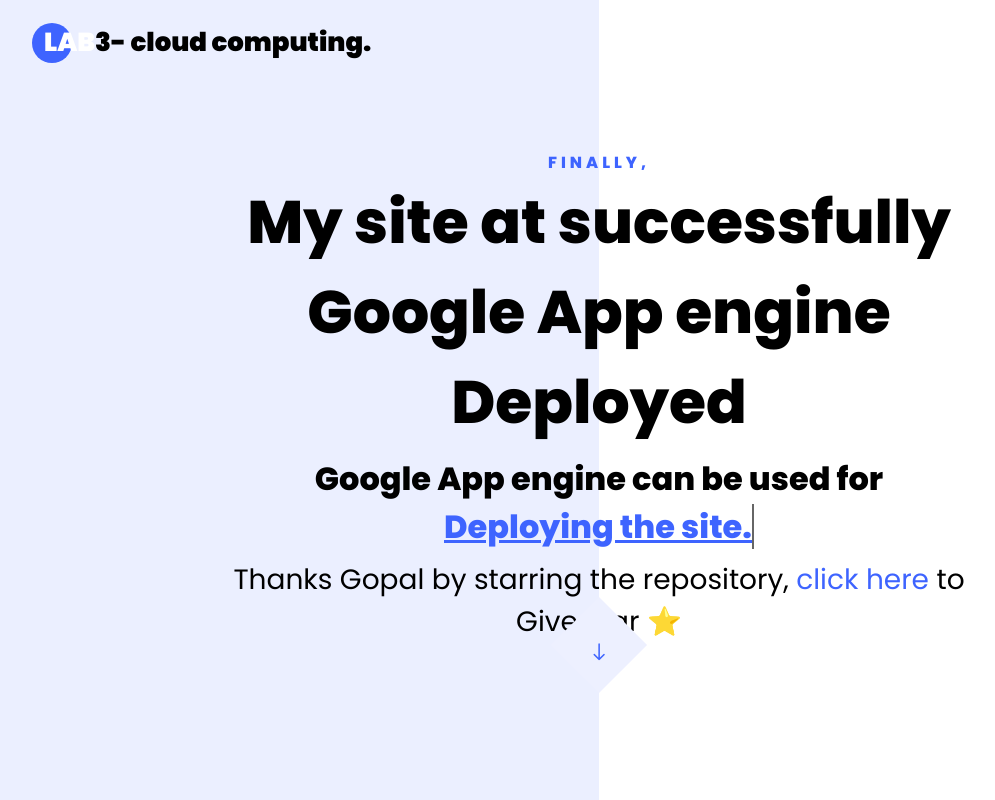
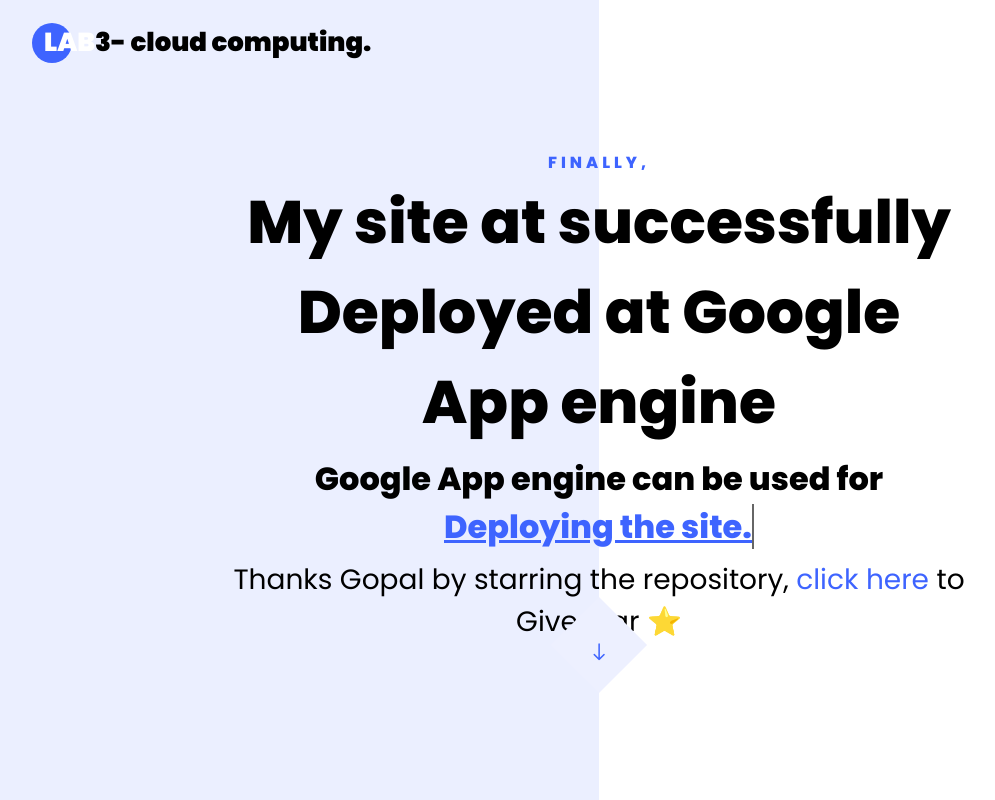
Before and after one commit to gopalkumr/google-app-engine-lab3, a plain HTML site: page index.html in a window 1280 px wide. Shown: the whole page, without its empty margins (41-1036 px from the left). Drawn offline with Linux system fonts and the light colour scheme.

Commit message:
index.html is modified

```diff
--- a/index.html
+++ b/index.html
@@ -40,7 +40,7 @@
           <div class="col-lg-8 col-md-6 ftco-animate d-flex align-items-center">
           	<div class="text text-center">
           		<span class="subheading">Finally,</span>
-		  				<h1>My site at successfully Google App engine Deployed</h1>
+		  				<h1>My site at successfully Deployed at Google App engine </h1>
 			  				<h2>Google App engine can be used for
 								  <span
 								     class="txt-rotate"
```
